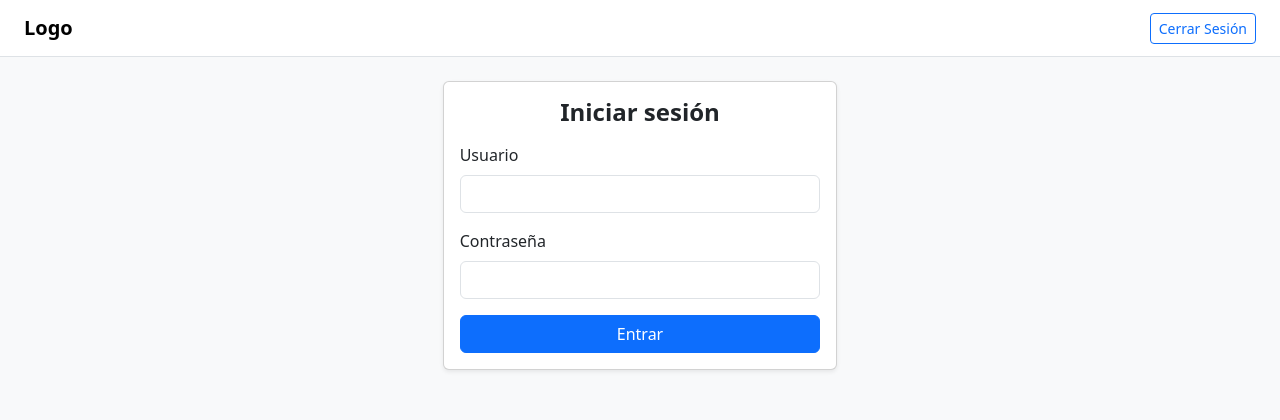
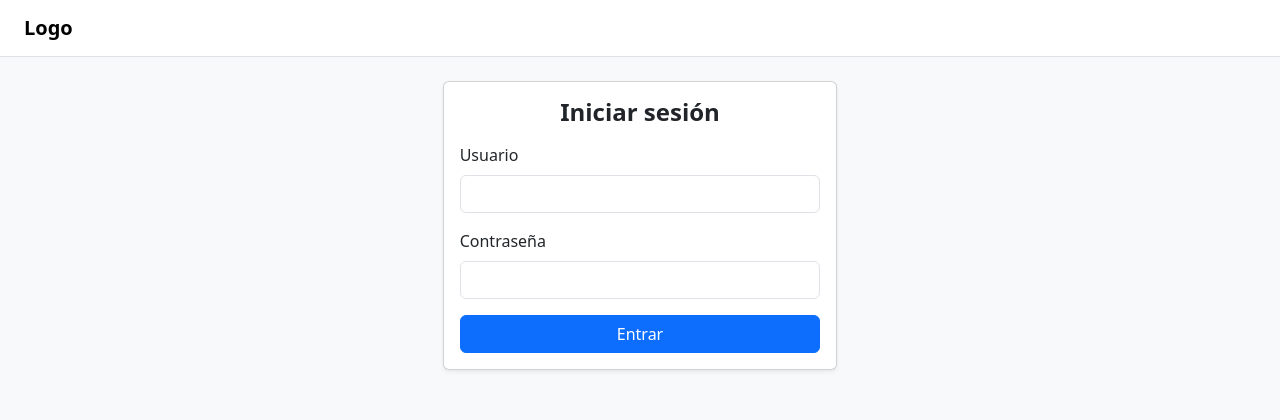
Before and after one commit to Lorena-V/Proyecto-titulo-TI, a Flask app: page /login in a window 1280 px wide. Shown: the top 420 px of the page. Run offline with Flask 3, Linux system fonts and the light colour scheme; some libraries are stand-ins or nearby versions.

Commit message:
Deshabilita botón de cerrar sesion si la sesión no está iniciada

```diff
--- a/app/templates/base.html
+++ b/app/templates/base.html
@@ -26,7 +26,16 @@
       <a class="navbar-brand fw-semibold" href="#">Logo</a>
 
       <div class="ms-auto">
-        <a class="btn btn-outline-primary btn-sm" href="{{ url_for('auth.logout') }}">Cerrar Sesión</a>
+        {% if session.get("rol") %}
+          <a class="btn btn-outline-primary btn-sm" href="{{ url_for('auth.logout') }}">
+            Cerrar Sesión
+          </a>
+          <!-- oculta botón de cerrar sesión si la sesión no está iniciada  -->
+        {% else %}
+          <a class="btn btn-outline-primary btn-sm d-none" href="#" tabindex="-1">
+            Cerrar Sesión
+          </a>
+        {% endif %}
       </div>
     </div>
   </nav>
```
